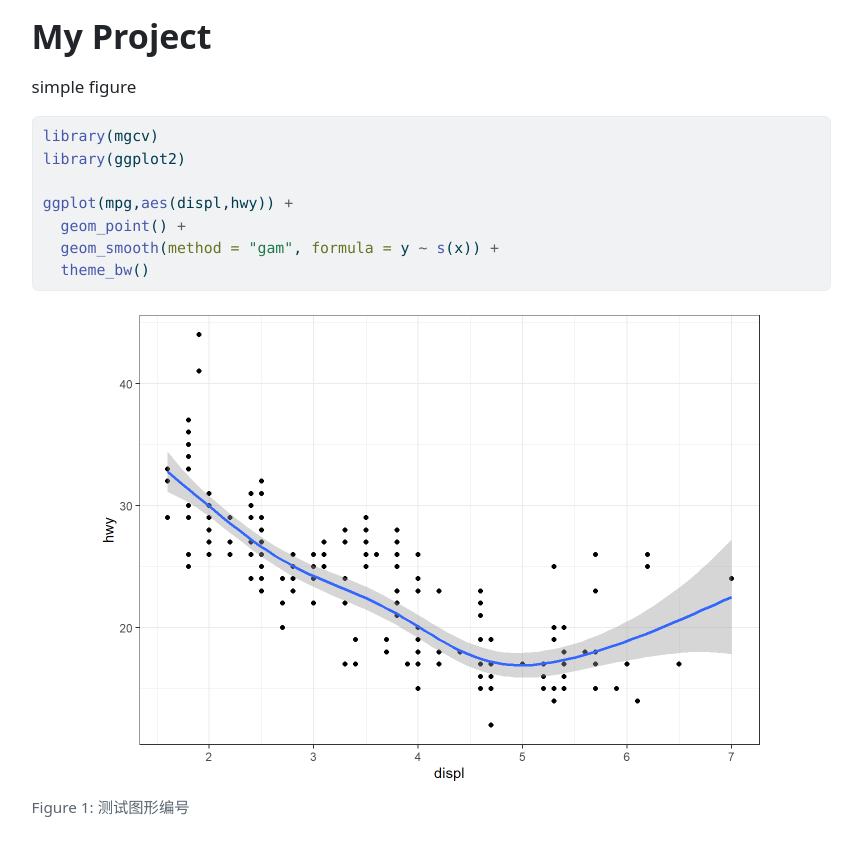
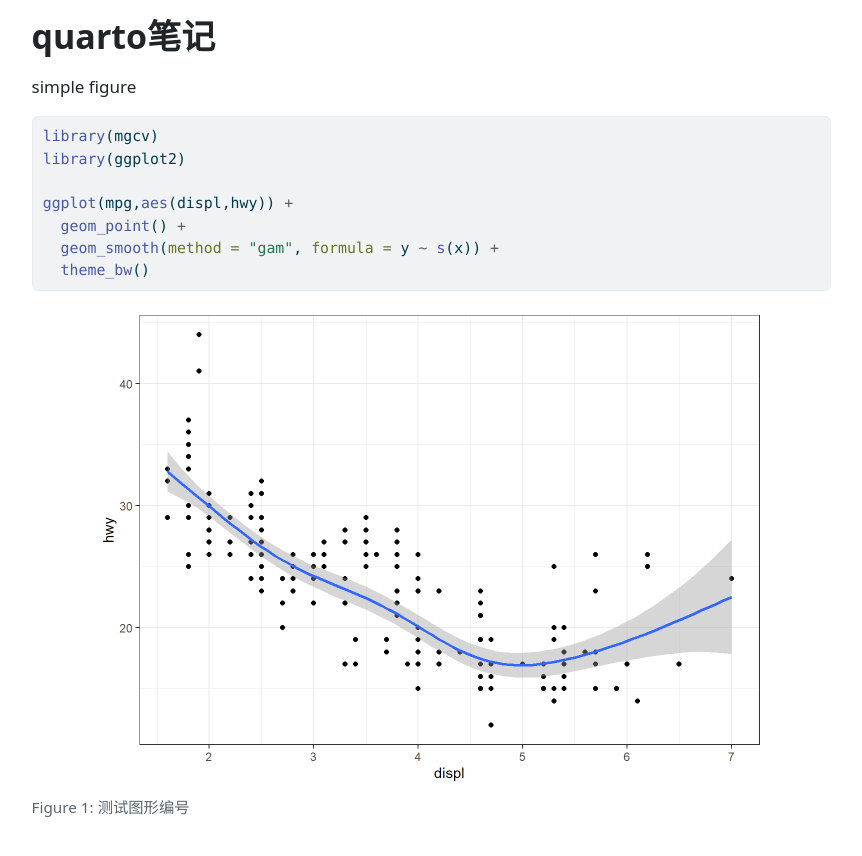
Before and after one commit to linzhengmix/quarto.github.io, a plain HTML site: page index.html in a window 1280 px wide. Shown: the whole page, without its empty margins (209-1071 px from the left). Drawn offline with Linux system fonts and the light colour scheme.

Commit message:
modified index.html

```diff
--- a/index.html
+++ b/index.html
@@ -7,7 +7,7 @@
 <meta name="viewport" content="width=device-width, initial-scale=1.0, user-scalable=yes">
 
 
-<title>My Project</title>
+<title>quarto笔记</title>
 <style>
 code{white-space: pre-wrap;}
 span.smallcaps{font-variant: small-caps;}
@@ -79,7 +79,7 @@ pre > code.sourceCode > span > a:first-child::before { text-decoration: underlin
 
 <header id="title-block-header" class="quarto-title-block default">
 <div class="quarto-title">
-<h1 class="title">My Project</h1>
+<h1 class="title">quarto笔记</h1>
 </div>
 
 
```
